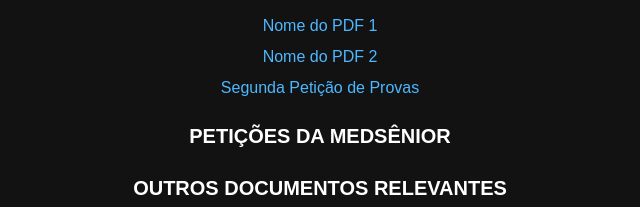
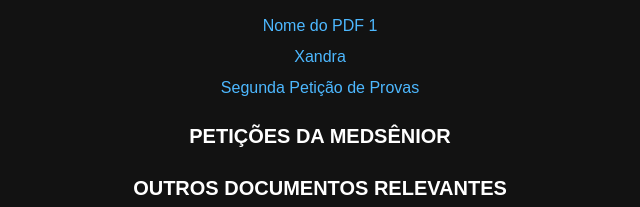
Before and after one commit to psicspsix/LerPDFsemGoogle, a plain HTML site: page index.html in a window 1280 px wide. Shown: the part 423-630 px from the top of the page, 340-980 px from the left. Drawn offline with Linux system fonts and the light colour scheme.

Commit message:
Update index.html

```diff
--- a/index.html
+++ b/index.html
@@ -88,8 +88,8 @@
         <!-- Lista de PDFs do Google Drive e pCloud -->
         <h2>PETIÇÕES DA AUTORA</h2>
         <a href="#" onclick="openPDF('https://drive.google.com/file/d/FILE_ID_1/preview')">Nome do PDF 1</a>
-        <a href="#" onclick="openPDF('https://drive.google.com/file/d/FILE_ID_2/preview')">Nome do PDF 2</a>
-                <a href="https://mozilla.github.io/pdf.js/web/viewer.html?file=https://raw.githubusercontent.com/psicspsix/ LerPDFemLinksFixos/main/PDFs/14-07-2025%20-%20Nova%20especifica%C3%A7%C3%A3o%20de%20provas%20e%20outros%20-%20VERS%C3%83O%20FINAL.pdf" target="_blank">Segunda Petição de Provas</a>
+                <a href="https://mozilla.github.io/pdf.js/web/viewer.html?file=https://raw.githubusercontent.com/psicspsix/ LerPDFemLinksFixos/main/PDFs/Xandra.pdf" target="_blank">Xandra</a>
+        <a href="https://mozilla.github.io/pdf.js/web/viewer.html?file=https://raw.githubusercontent.com/psicspsix/ LerPDFemLinksFixos/main/PDFs/14-07-2025%20-%20Nova%20especifica%C3%A7%C3%A3o%20de%20provas%20e%20outros%20-%20VERS%C3%83O%20FINAL.pdf" target="_blank">Segunda Petição de Provas</a>
         <h2>PETIÇÕES DA MEDSÊNIOR</h2>
         <h2>OUTROS DOCUMENTOS RELEVANTES</h2>
         <a href="https://mozilla.github.io/pdf.js/web/viewer.html?file=https://u.pcloud.link/publink/show?code=XZLOHB5ZUa6MzzYCAB0J1HiVX7WYthb4SxbV" target="_blank">Decisão do Agravo</a>
```
